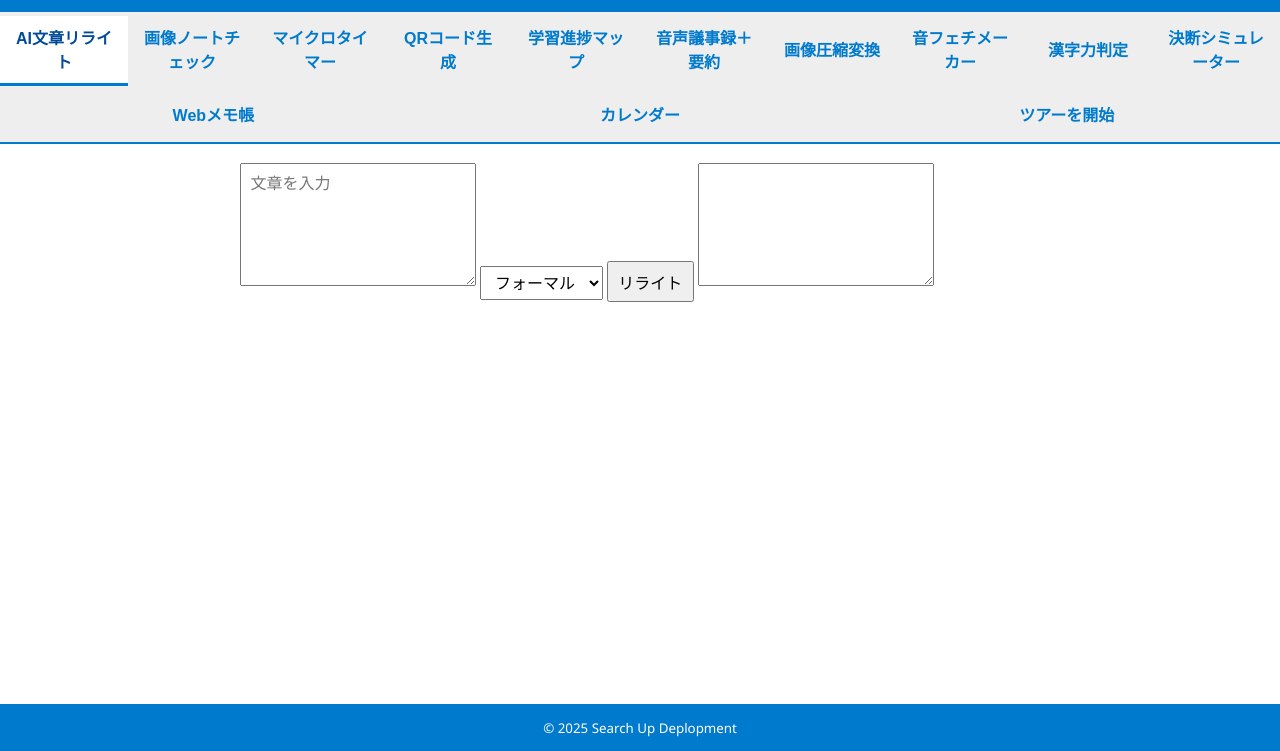
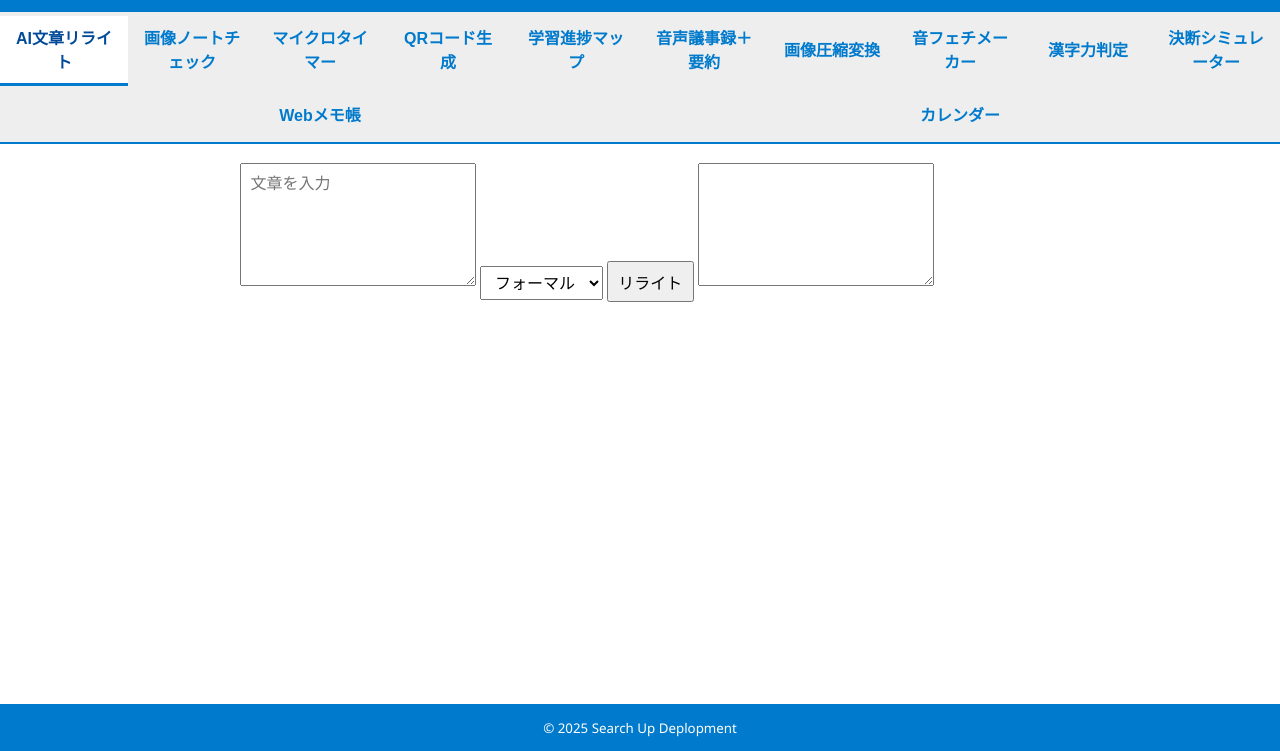
Before and after one commit to maigotaisakuservice-spport-of-pcking/Webtool-, a plain HTML site: page index.html in a window 1280 px wide. Shown: the part 102-853 px from the top of the page. Drawn offline with Linux system fonts and the light colour scheme.

Commit message:
Update index.html

```diff
--- a/index.html
+++ b/index.html
@@ -28,7 +28,6 @@
   <button role="tab" aria-selected="false" aria-controls="tab10" id="tab10-btn" data-tab="10">決断シミュレーター</button>
   <button role="tab" aria-selected="false" aria-controls="tab11" id="tab11-btn" data-tab="11">Webメモ帳</button>
   <button role="tab" aria-selected="false" aria-controls="tab12" id="tab12-btn" data-tab="12">カレンダー</button>
-  <button id="tour-trigger">ツアーを開始</button>
 </nav>
 <main id="navi-2" navi-2-exp="AHAHAHAHHAHAH">
   <section role="tabpanel" id="tab1" aria-labelledby="tab1-btn" class="tab-panel active"></section>
```
